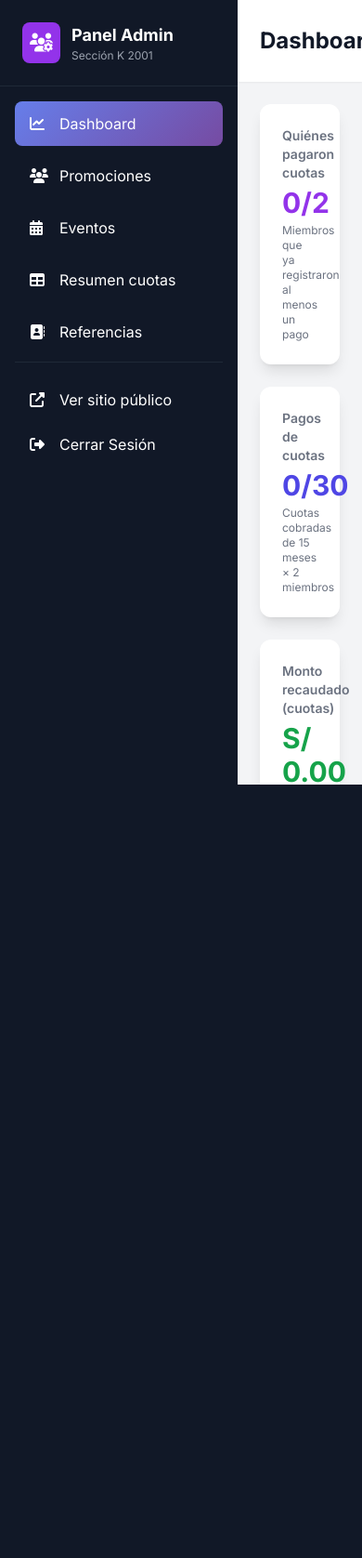
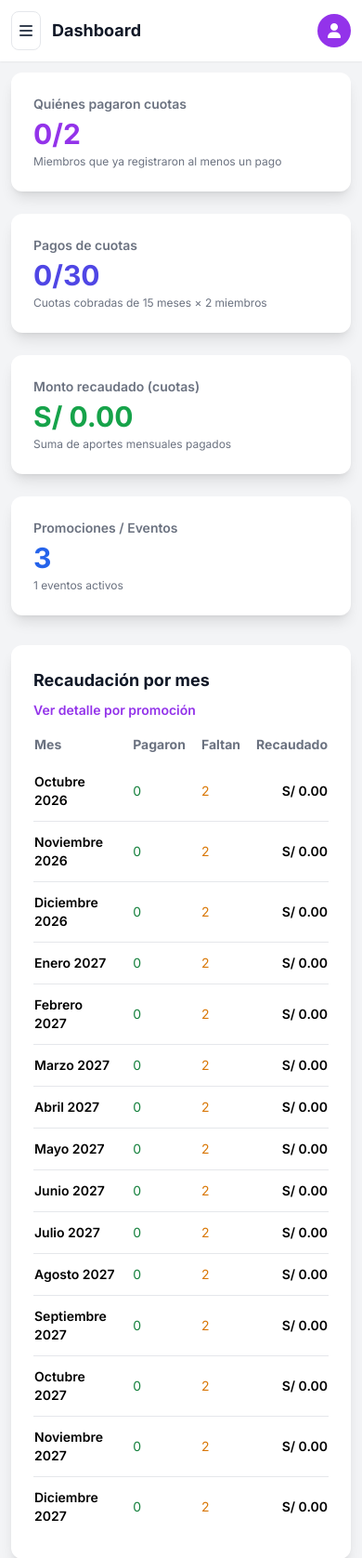
Before and after one commit to ingenioalex/VentaPOS, a Laravel app: page /seccionk/admin in a window 390 px wide. Shown: the top 1676 px of the page at 93% size. Before the commit the page ends 844 px from the top, so only its background shows below. Run offline with Laravel 12, Linux system fonts and the light colour scheme; the visitor is signed in with stand-in values (Sample User, id 1); data comes from the database, SQL or seed files in the repository; data that the repository does not hold is empty; some libraries are stand-ins or nearby versions.

Commit message:
Hacer responsive el inicio público y el panel admin en celular
El menú admin se abre con hamburguesa y el index, registro y perfil caben en pantallas chicas.

Co-authored-by: Yuri Alexander Vargas Lazo <ingeniovargas@gmail.com>

```diff
--- a/resources/views/seccionk/admin/dashboard.blade.php
+++ b/resources/views/seccionk/admin/dashboard.blade.php
@@ -29,8 +29,8 @@
 
 <div class="grid grid-cols-1 lg:grid-cols-3 gap-6">
     <div class="lg:col-span-2 bg-white rounded-xl shadow-lg p-6">
-        <div class="flex items-center justify-between mb-4">
-            <h3 class="text-xl font-bold text-gray-900">Recaudación por mes</h3>
+        <div class="flex flex-col sm:flex-row sm:items-center sm:justify-between gap-2 mb-4">
+            <h3 class="text-lg sm:text-xl font-bold text-gray-900">Recaudación por mes</h3>
             <a href="{{ route('seccionk.admin.resumen.cuotas') }}" class="text-sm font-semibold text-purple-600 hover:text-purple-800">
                 Ver detalle por promoción
             </a>
--- a/resources/views/seccionk/admin/layout.blade.php
+++ b/resources/views/seccionk/admin/layout.blade.php
@@ -8,22 +8,19 @@
     <link rel="stylesheet" href="https://cdnjs.cloudflare.com/ajax/libs/font-awesome/6.4.0/css/all.min.css">
     <style>
         @import url('https://fonts.googleapis.com/css2?family=Inter:wght@300;400;500;600;700;800&display=swap');
-
-        body {
-            font-family: 'Inter', sans-serif;
-        }
-
+        body { font-family: 'Inter', sans-serif; }
         .sidebar-active {
             background: linear-gradient(135deg, #667eea 0%, #764ba2 100%);
             color: white;
         }
     </style>
 </head>
-<body class="bg-gray-100">
-    <div class="flex h-screen overflow-hidden">
-        <!-- Sidebar -->
-        <aside class="w-64 bg-gray-900 text-white flex-shrink-0">
-            <div class="p-6 border-b border-gray-800">
+<body class="bg-gray-100 overflow-x-hidden">
+    <div class="flex min-h-screen lg:h-screen lg:overflow-hidden">
+        <div id="sidebar-overlay" class="fixed inset-0 bg-black/50 z-30 hidden lg:hidden" onclick="cerrarMenu()"></div>
+
+        <aside id="sidebar" class="fixed lg:static inset-y-0 left-0 z-40 w-64 bg-gray-900 text-white flex-shrink-0 transform -translate-x-full lg:translate-x-0 transition-transform duration-200 overflow-y-auto">
+            <div class="p-5 border-b border-gray-800 flex items-center justify-between">
                 <div class="flex items-center space-x-3">
                     <div class="bg-purple-600 rounded-lg p-2">
                         <i class="fas fa-users-cog text-white text-xl"></i>
@@ -33,9 +30,12 @@
                         <div class="text-xs text-gray-400">Sección K 2001</div>
                     </div>
                 </div>
+                <button type="button" class="lg:hidden text-gray-300 p-2" onclick="cerrarMenu()" aria-label="Cerrar menú">
+                    <i class="fas fa-times"></i>
+                </button>
             </div>
 
-            <nav class="p-4 space-y-2">
+            <nav class="p-4 space-y-2" onclick="cerrarMenuSiMovil()">
                 <a href="{{ route('seccionk.admin.dashboard') }}" class="flex items-center space-x-3 px-4 py-3 rounded-lg hover:bg-gray-800 transition {{ request()->routeIs('seccionk.admin.dashboard') ? 'sidebar-active' : '' }}">
                     <i class="fas fa-chart-line w-5"></i>
                     <span>Dashboard</span>
@@ -73,26 +73,28 @@
             </nav>
         </aside>
 
-        <!-- Main Content -->
-        <div class="flex-1 flex flex-col overflow-hidden">
-            <!-- Top Bar -->
+        <div class="flex-1 min-w-0 flex flex-col overflow-hidden">
             <header class="bg-white shadow-sm">
-                <div class="px-6 py-4 flex items-center justify-between">
-                    <h1 class="text-2xl font-bold text-gray-900">@yield('page-title', 'Dashboard')</h1>
-                    <div class="flex items-center space-x-4">
-                        <div class="text-right">
+                <div class="px-3 sm:px-6 py-3 sm:py-4 flex items-center justify-between gap-3">
+                    <div class="flex items-center gap-3 min-w-0">
+                        <button type="button" class="lg:hidden p-2 rounded-lg border text-gray-700" onclick="abrirMenu()" aria-label="Abrir menú">
+                            <i class="fas fa-bars"></i>
+                        </button>
+                        <h1 class="text-lg sm:text-2xl font-bold text-gray-900 truncate">@yield('page-title', 'Dashboard')</h1>
+                    </div>
+                    <div class="flex items-center space-x-3 flex-shrink-0">
+                        <div class="text-right hidden sm:block">
                             <p class="text-sm font-semibold text-gray-900">{{ auth('seccionk')->user()->nombre }}</p>
                             <p class="text-xs text-gray-500">Administrador</p>
                         </div>
-                        <div class="w-10 h-10 bg-purple-600 rounded-full flex items-center justify-center">
+                        <div class="w-9 h-9 sm:w-10 sm:h-10 bg-purple-600 rounded-full flex items-center justify-center">
                             <i class="fas fa-user text-white"></i>
                         </div>
                     </div>
                 </div>
             </header>
 
-            <!-- Page Content -->
-            <main class="flex-1 overflow-y-auto p-6">
+            <main class="flex-1 overflow-y-auto overflow-x-auto p-3 sm:p-6">
                 @if(session('success'))
                     <div class="bg-green-50 border-l-4 border-green-500 p-4 mb-6 rounded">
                         <div class="flex">
@@ -116,6 +118,23 @@
         </div>
     </div>
 
+    <script>
+        function abrirMenu() {
+            document.getElementById('sidebar').classList.remove('-translate-x-full');
+            document.getElementById('sidebar-overlay').classList.remove('hidden');
+            document.body.classList.add('overflow-hidden');
+        }
+        function cerrarMenu() {
+            document.getElementById('sidebar').classList.add('-translate-x-full');
+            document.getElementById('sidebar-overlay').classList.add('hidden');
+            document.body.classList.remove('overflow-hidden');
+        }
+        function cerrarMenuSiMovil() {
+            if (window.innerWidth < 1024) {
+                cerrarMenu();
+            }
+        }
+    </script>
     @yield('scripts')
 </body>
 </html>
--- a/resources/views/seccionk/admin/login.blade.php
+++ b/resources/views/seccionk/admin/login.blade.php
@@ -21,11 +21,11 @@
             <div class="mx-auto w-20 h-20 bg-white rounded-full flex items-center justify-center mb-4 shadow-xl">
                 <i class="fas fa-shield-alt text-purple-600 text-3xl"></i>
             </div>
-            <h1 class="text-3xl font-bold text-white mb-2">Panel de Administración</h1>
+            <h1 class="text-2xl sm:text-3xl font-bold text-white mb-2">Panel de Administración</h1>
             <p class="text-purple-200">Sección K - Promoción 2001</p>
         </div>
 
-        <div class="bg-white rounded-2xl shadow-2xl p-8">
+        <div class="bg-white rounded-2xl shadow-2xl p-5 sm:p-8">
             @if($errors->any())
                 <div class="bg-red-50 border-l-4 border-red-500 p-4 mb-6 rounded">
                     <div class="flex">
```
Also changed, not shown: resources/views/seccionk/index.blade.php (+9 -9 lines), resources/views/seccionk/layout.blade.php (+15 -15 lines), resources/views/seccionk/perfil.blade.php (+7 -7 lines), resources/views/seccionk/registro.blade.php (+5 -5 lines).
